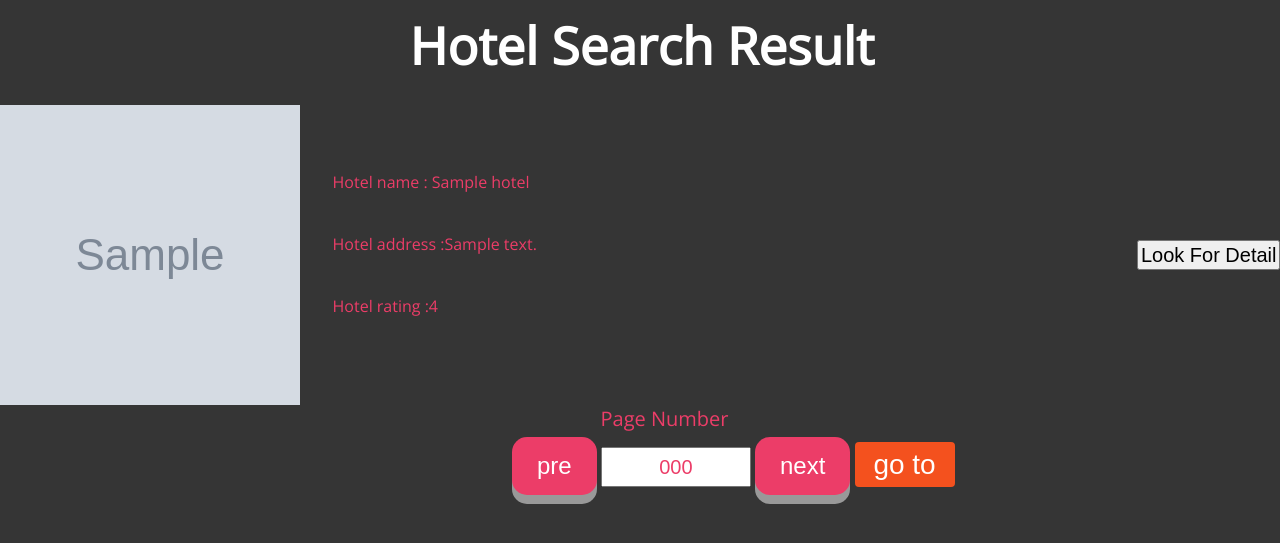
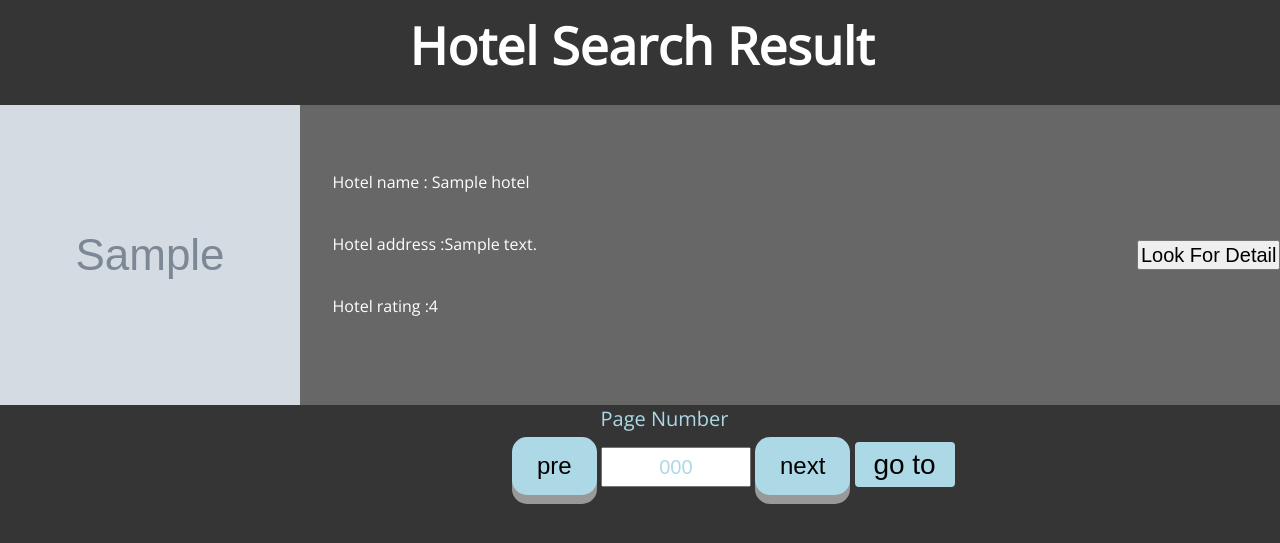
Before and after one commit to Huy0720/Hotel-Booking-System, a Django app: template hbsproject/hbsApp/templates/HotelList.html in a window 1280 px wide; the page is wider, and only the part inside the window is pictured. Shown: the part 80-623 px from the top of that part. Run offline with Django 4.2, Linux system fonts and the light colour scheme; the template is opened without the code that fills it: most values are stand-ins (such as "Sample title", 1, 10 or a date in 2020); grey boxes marked "Sample" are stand-in pictures; parts of the project's set-up code (start-up, migrations or seed data) failed here and were passed over.

Commit message:
styling update

```diff
--- a/hbsproject/hbsApp/static/css/handle-counter.min.css
+++ b/hbsproject/hbsApp/static/css/handle-counter.min.css
@@ -17,13 +17,13 @@
 
 
 .btn:disabled, .btn:disabled:hover {
-  background-color: #8a364d;
+  background-color: rgb(118, 201, 229);
 
 }
 
-.btn-primary { background-color: #ea4370; }
+.btn-primary { background-color: lightblue; }
 
-.btn-primary:hover, .btn-primary:focus { background-color: #d3305c;
+.btn-primary:hover, .btn-primary:focus { background-color: rgb(118, 201, 229);
 
    outline: 0;
 }
--- a/hbsproject/hbsApp/templates/HotelList.html
+++ b/hbsproject/hbsApp/templates/HotelList.html
@@ -13,8 +13,9 @@
             align-items: center;
             width: 100%;
             height: 300px;
-            background-color: #353535;
+            background-color: #676767;
             vertical-align: middle;
+            margin-bottom: white;
         }
 
         .box img {
@@ -24,7 +25,7 @@
         }
 
         .box p {
-            color: #ec3d68;
+            color: #ffffff;
             line-height: 40px;
 
         }
@@ -36,7 +37,7 @@
         .warning {
             margin-top: 10%;
             font-size: 50px;
-            color: #ec3d68;
+            color: lightblue;
             margin-left: 27%;
         }
 
@@ -60,19 +61,19 @@
             text-align: center;
             text-decoration: none;
             outline: none;
-            color: #fff;
-            background-color: #ec3d68;
+            color: black;
+            background-color: lightblue;
             border: none;
             border-radius: 15px;
             box-shadow: 0 9px #999;
         }
 
         .button:hover {
-            background-color: #ec3d68
+            background-color: lightblue
         }
 
         .button:active {
-            background-color: #ec3d68;
+            background-color: lightblue;
             box-shadow: 0 5px #666;
             transform: translateY(4px);
         }
@@ -81,9 +82,9 @@
         .button1 {
             display: inline-block;
             border-radius: 4px;
-            background-color: #f4511e;
+            background-color:lightblue;
             border: none;
-            color: #FFFFFF;
+            color: black;
             text-align: center;
             font-size: 28px;
             height: 45px;
@@ -168,11 +169,11 @@
         <input type="hidden" name="hotel_guest" value="{{num_of_guest}}">
         <input type="hidden" name="hotel_rooms" value="{{hotel_rooms}}">
         <div style="left: 40%; position: absolute;">
-            <label for="number1" style="color: #ec3d68; left: 20%; position: absolute; font-size: 20px;">Page
+            <label for="number1" style="color: lightblue; left: 20%; position: absolute; font-size: 20px;">Page
                 Number</label><br />
             <button class="button" id="mins">pre</button>
             <input type="text" name="number1" id="number1"
-                style="height:40px; color: #ec3d68; width: 150px; text-align:center; font-size: 20px;"
+                style="height:40px; color: lightblue; width: 150px; text-align:center; font-size: 20px;"
                 value="{{number1}}">
             <button class="button" id="plus">next</button>
             <button class="button1"><span> go to
```
Also changed, not shown: hbsproject/hbsApp/static/css/main.css (+6 -6 lines), hbsproject/hbsApp/templates/bookHistory.html (+4 -3 lines).
